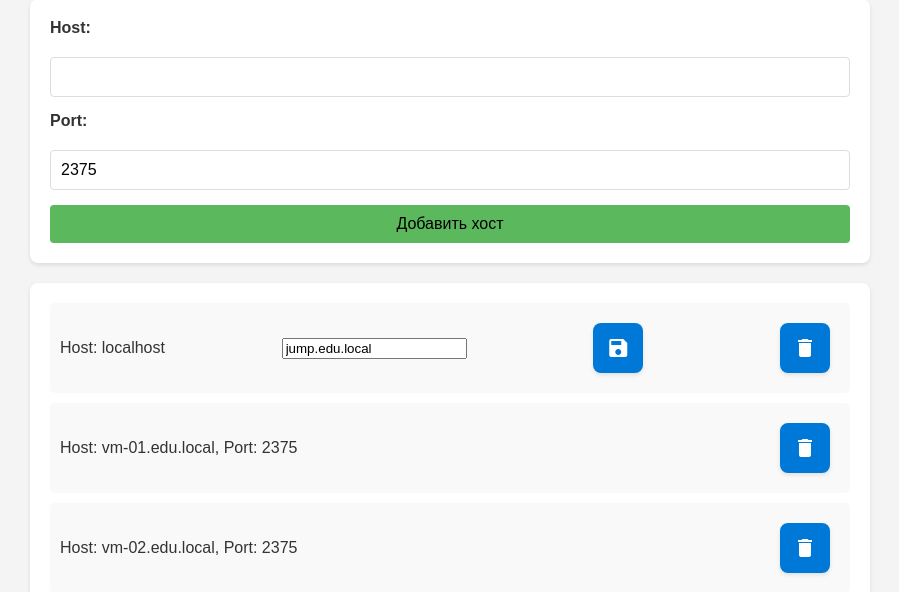
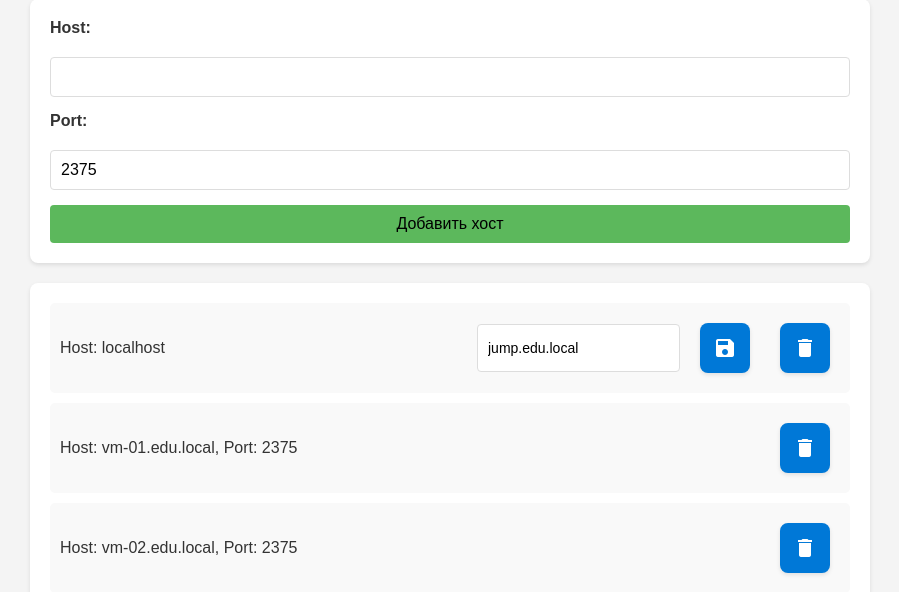
Before and after one commit to yurii-a-lebedev/cmap, a Flask app: page /manage_hosts in a window 1280 px wide. Shown: the part 190-782 px from the top of the page, without its empty margins (190-1089 px from the left). Run offline with Flask 3, Linux system fonts and the light colour scheme.

Commit message:
изменение стиля кнопок и поля на странице manage_hosts

```diff
--- a/app/static/styles.css
+++ b/app/static/styles.css
@@ -42,6 +42,13 @@ h1 {
     background-color: #003f8c;
     box-shadow: 0px 2px 4px rgba(0, 0, 0, 0.2);
     transform: scale(0.95);
+}
+
+/* Стили для кнопок управления */
+.host-actions {
+    display: flex;
+    gap: 10px;
+    align-items: center;
 }
 
 /* Ряд кнопок */
@@ -210,6 +217,10 @@ ul li {
     margin-bottom: 10px;
     border-radius: 5px;
 }
+ul li span {
+    flex: 1;
+    margin-right: 20px; /* Отступ между текстом "Host" и иконками */
+}
 ul li button {
     background: #d9534f;
     color: white;
@@ -223,3 +234,17 @@ ul li button {
 ul li button:hover {
     background: #c9302c;
 }
+ul li .host-actions {
+    display: flex;
+    gap: 10px; /* Расстояние между иконками */
+    align-items: center;
+}
+
+/* Стили для поля ввода имени */
+.host-actions input[type="text"] {
+    height: 36px; /* Высота совпадает с полем для хоста */
+    padding: 5px 10px;
+    font-size: 14px;
+    border: 1px solid #ddd;
+    border-radius: 4px;
+}
--- a/app/templates/manage_hosts.html
+++ b/app/templates/manage_hosts.html
@@ -16,6 +16,7 @@
         input[type=number] {
             -moz-appearance: textfield; /* Для Firefox */
         }
+
     </style>
     <script>
         async function fetchHosts() {
@@ -33,6 +34,8 @@
             hostList.innerHTML = "";
             hosts.forEach(host => {
                 const listItem = document.createElement("li");
+                const actions = document.createElement("div");
+                actions.classList.add("host-actions");
 
                 if (host.host === "localhost") {
                     listItem.textContent = `Host: ${host.host}`;
@@ -52,9 +55,8 @@
                     saveIcon.textContent = "save";
 
                     saveButton.appendChild(saveIcon);
-
-                    listItem.appendChild(editNameInput);
-                    listItem.appendChild(saveButton);
+                    actions.appendChild(editNameInput);
+                    actions.appendChild(saveButton);
                 } else {
                     listItem.textContent = `Host: ${host.host}, Port: ${host.port}`;
                 }
@@ -69,8 +71,9 @@
                 deleteIcon.textContent = "delete";
 
                 deleteButton.appendChild(deleteIcon);
+                actions.appendChild(deleteButton);
 
-                listItem.appendChild(deleteButton);
+                listItem.appendChild(actions);
                 hostList.appendChild(listItem);
             });
         }
```
